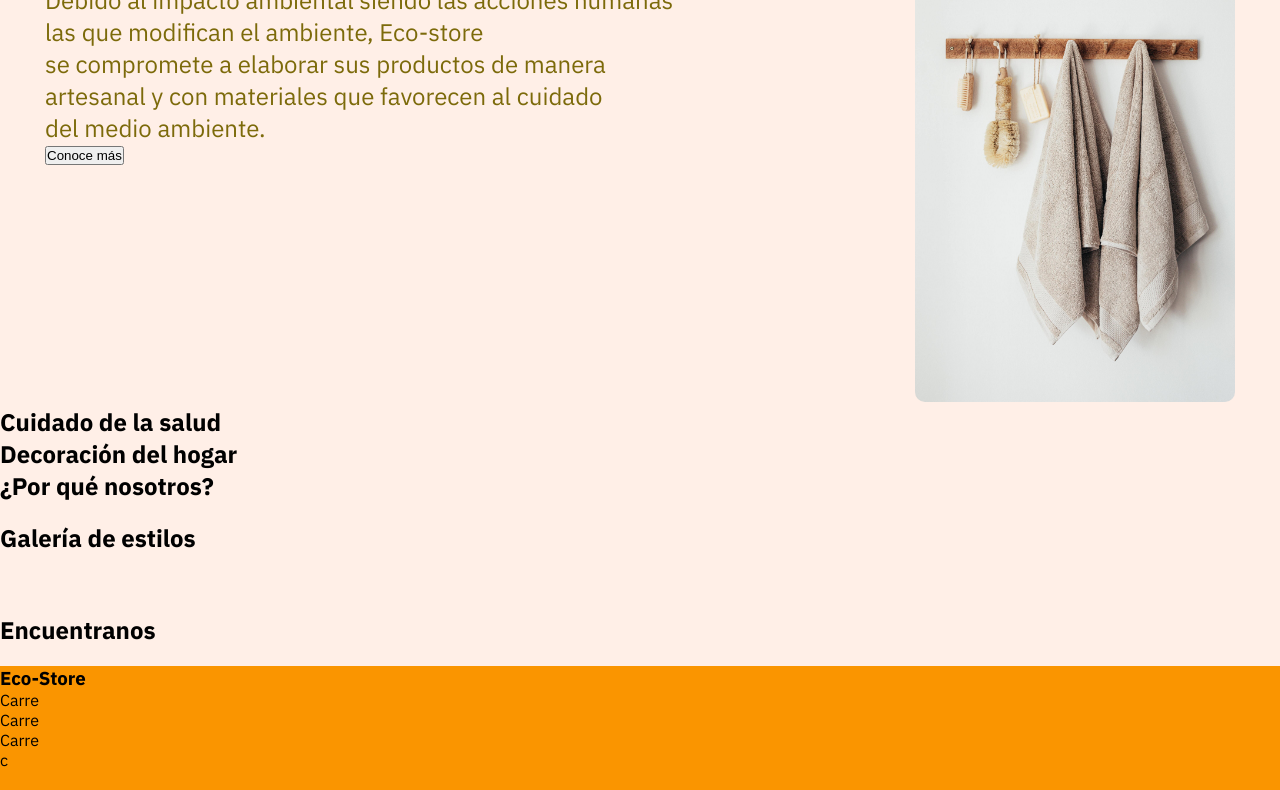
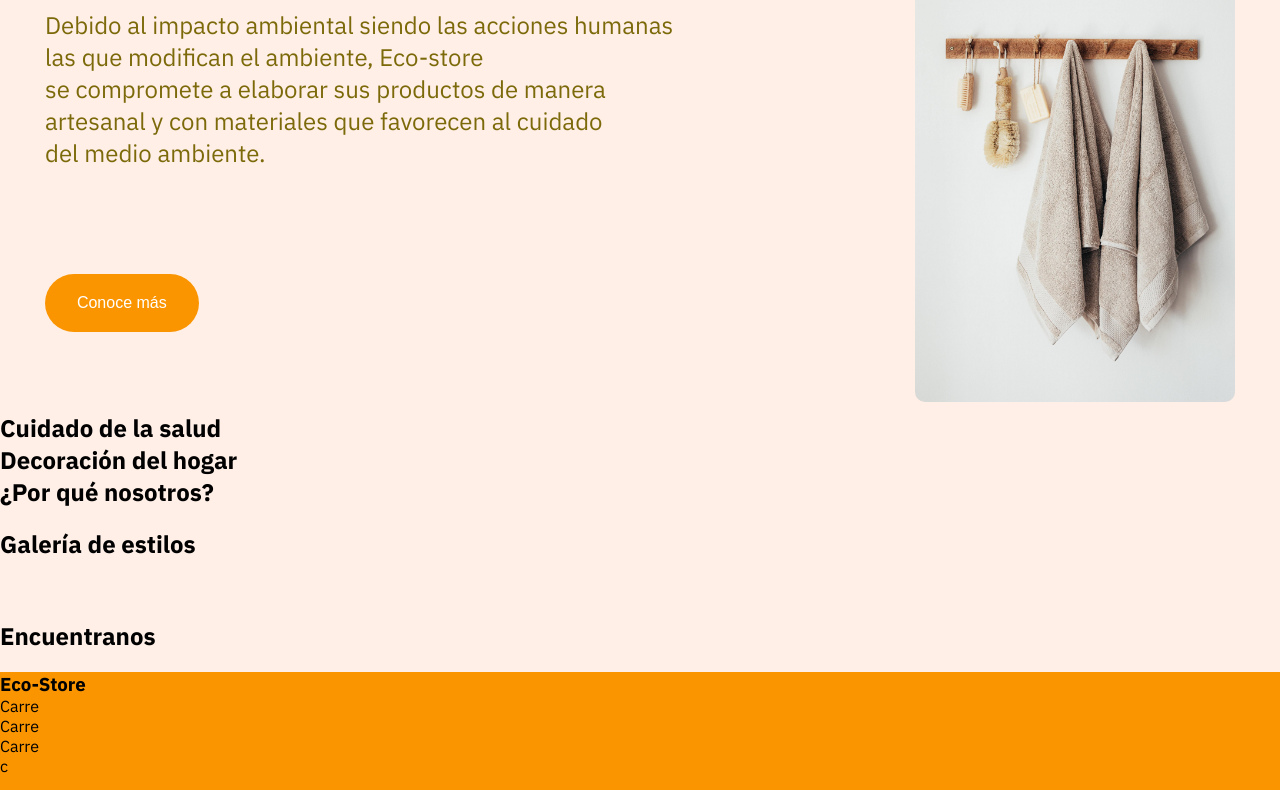
Before and after one commit to MiguelVasquezAl/eco-store.io, a plain HTML site: page index.html in a window 1280 px wide. Shown: the part 178-968 px from the top of the page. Drawn offline with Linux system fonts and the light colour scheme.

Commit message:
impact-section

```diff
--- a/scss/main.scss
+++ b/scss/main.scss
@@ -1,6 +1,7 @@
 $primary-color: #ffefe7;
 $secondary-color: #ffdac6;
 $tertiary-color: #babd8d;
+$quaternary-color: #fa9500;
 $primary-text-color: #7c6a0a;
 $font-stack: "IBM Plex Sans", sans-serif;
 $paragraph-font-size: 1.5em;
@@ -43,11 +44,28 @@ article {
   color: $primary-text-color;
   display: flex;
   justify-content: space-between;
+  .impact-section {
+    display: flex;
+    flex-direction: column;
+    gap: 25px;
+  }
   h1 {
     font-size: 3em;
   }
   p {
     font-size: $paragraph-font-size;
+  }
+  button {
+    background-color: $quaternary-color;
+    width: 12vw;
+    margin: 80px 0;
+    padding: 20px;
+    border-style: none;
+    border: none;
+    border-radius: 35px;
+    cursor: pointer;
+    color: white;
+    font-size: 1em;
   }
   img {
     width: 25vw;
@@ -56,7 +74,7 @@ article {
 }
 
 footer {
-  $background-color: #fa9500;
+  $background-color: $quaternary-color;
   background-color: $background-color;
   width: 100%;
   height: 250px;
```
Also changed, not shown: css/main.css, 1 other file.
